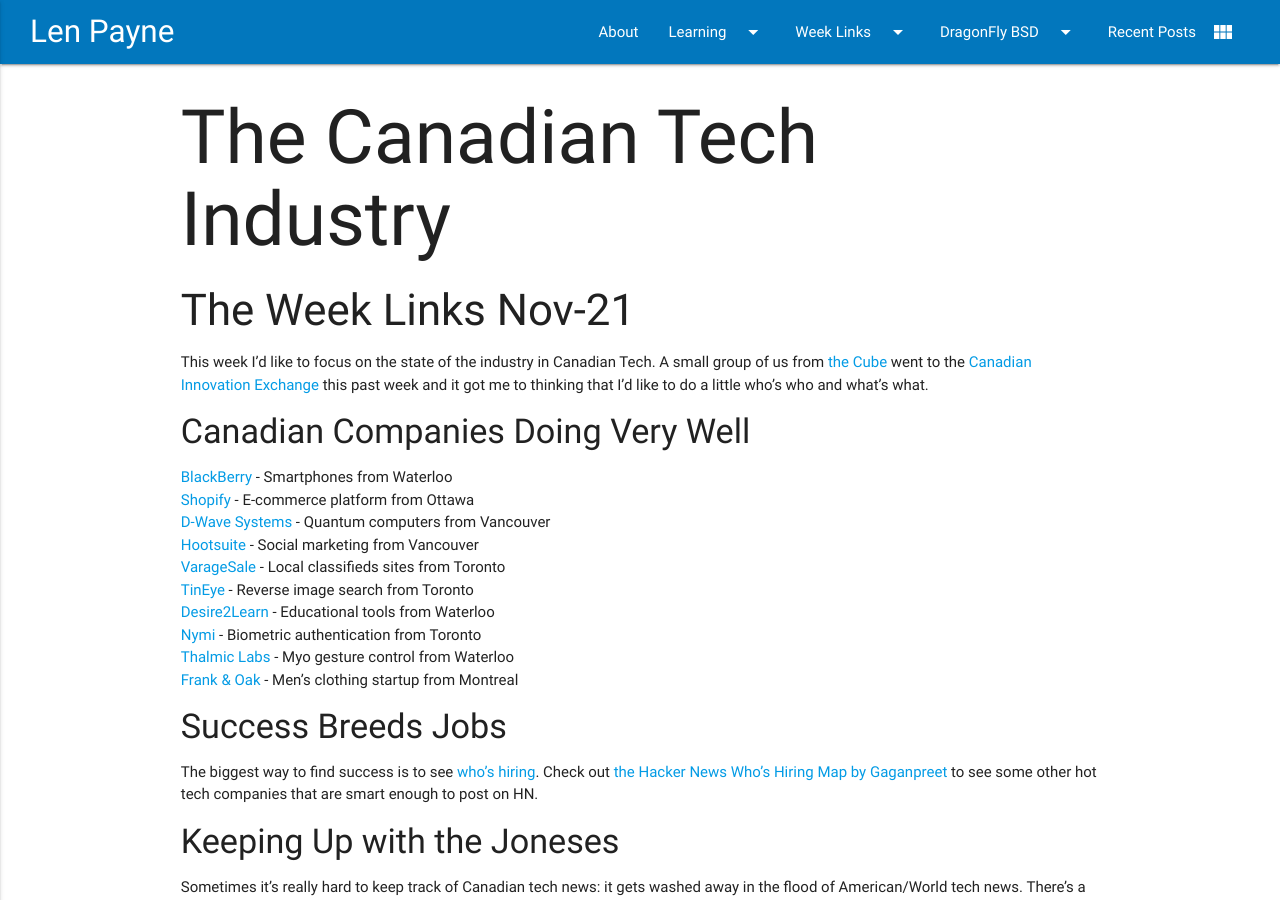
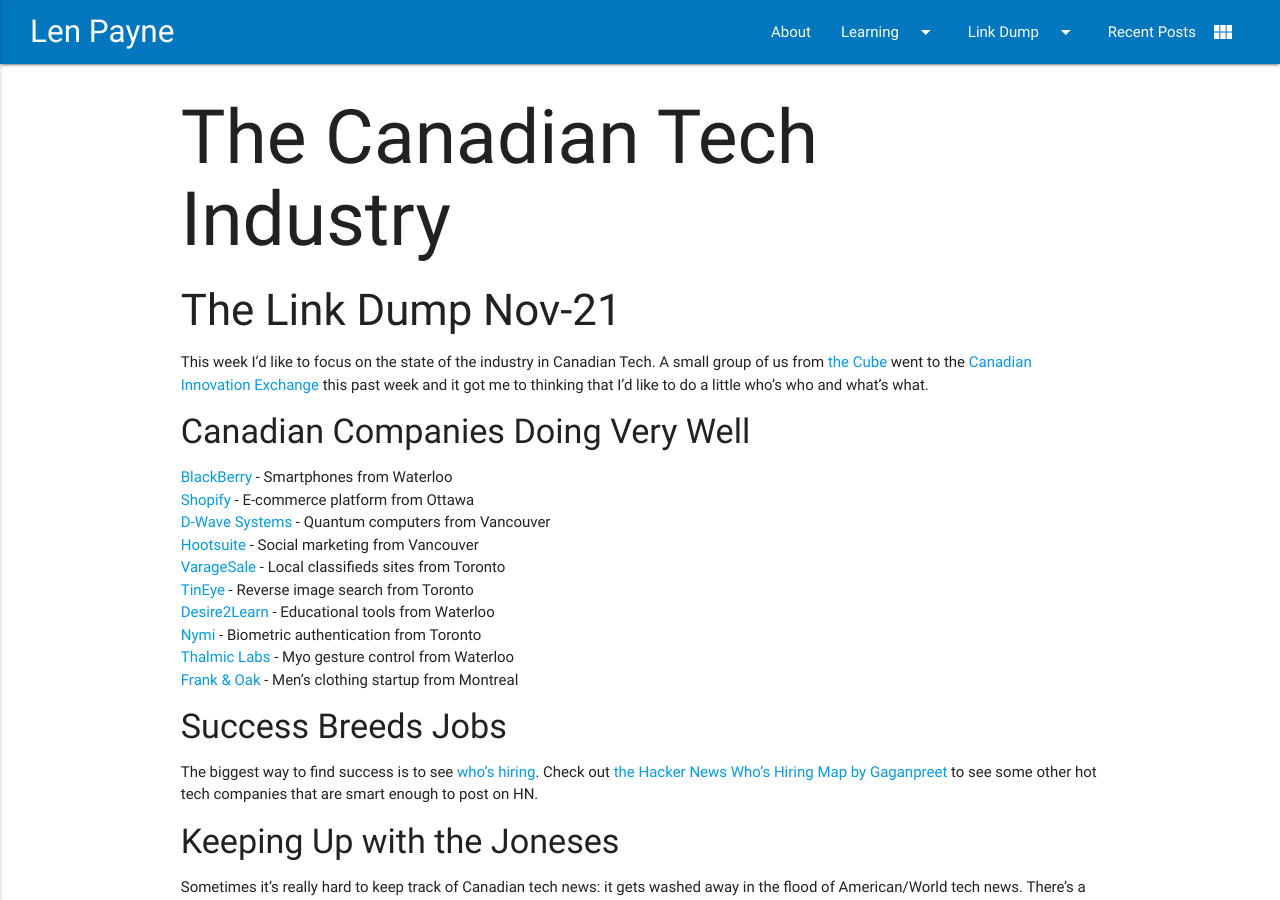
Before and after one commit to LenPayne/LenPayne.github.io, a Jekyll site: the page built from _posts/2015-11-21-The-Week-Link-01.md, in a window 1280 px wide and 900 px high. Built offline with Jekyll 4.4.1, drawn with Linux system fonts in a browser that asks for light colours.

Commit message:
Changed Label of Week Links

```diff
--- a/_layouts/weeklinks.html
+++ b/_layouts/linkdump.html
@@ -1,7 +1,7 @@
 <!DOCTYPE html>
 <html>
 <head>
-  <title>The Week Links {{ page.date | date: "%b-%d" }} - {{ page.title }} : Len Payne</title>
+  <title>The Link Dump {{ page.date | date: "%b-%d" }} - {{ page.title }} : Len Payne</title>
   <meta name="description" content="{{ page.excerpt | strip_html }}">
   {% include head.html %}
 </head>
@@ -10,7 +10,7 @@
   <main class="container">
     <div class="row">
       <h1 class="title">{{ page.title }}</h1>
-      <h3>The Week Links {{ page.date | date: "%b-%d" }}</h3>
+      <h3>The Link Dump {{ page.date | date: "%b-%d" }}</h3>
       {{ content }}
     </div>
   </main>
--- a/_posts/2015-11-21-The-Week-Link-01.md
+++ b/_posts/2015-11-21-The-Week-Link-01.md
@@ -1,7 +1,7 @@
 ---
 title: The Canadian Tech Industry
-layout: weeklinks
-category: Week Links
+layout: linkdump
+category: Link Dump
 ---
 This week I'd like to focus on the state of the industry in Canadian Tech. A
 small group of us from [the Cube](http://mylambton.ca/theCube) went to the
--- a/_posts/2018-02-19-b-DragonFly-BSD-First-Impressions.md
+++ b/_posts/2018-02-19-b-DragonFly-BSD-First-Impressions.md
@@ -1,7 +1,7 @@
 ---
 title: DragonFly BSD - First Impressions
 layout: post
-category: DragonFly BSD
+category: Learning
 ---
 As part of [SLLUG](https://www.sllug.ca), we have monthly chats about open source
 software. One of the places I've had a significant blind spot in my FLOSS knowledge
--- a/week links.html
+++ b/week links.html
@@ -1,10 +1,10 @@
 ---
-title: The Week Links
+title: The Link Dump
 layout: default
 ---
 <!-- This loops through the paginated posts -->
 {% for post in site.posts %}
-{% if post.category == 'Week Links' %}
+{% if post.category == 'Link Dump' %}
   <h1><a href="{{ post.url }}">{{ post.title }}</a></h1>
   <div><small>Written {{ post.date | date: "%F" }} by Len Payne in
     <a href="/{{ post.category }}.html">{{ post.category }}</a>
```
Also changed, not shown: _posts/2016-09-05-The-Week-Link-02.md (+2 -2 lines), _posts/2016-09-15-The-Week-Link-03.md (+2 -2 lines).
